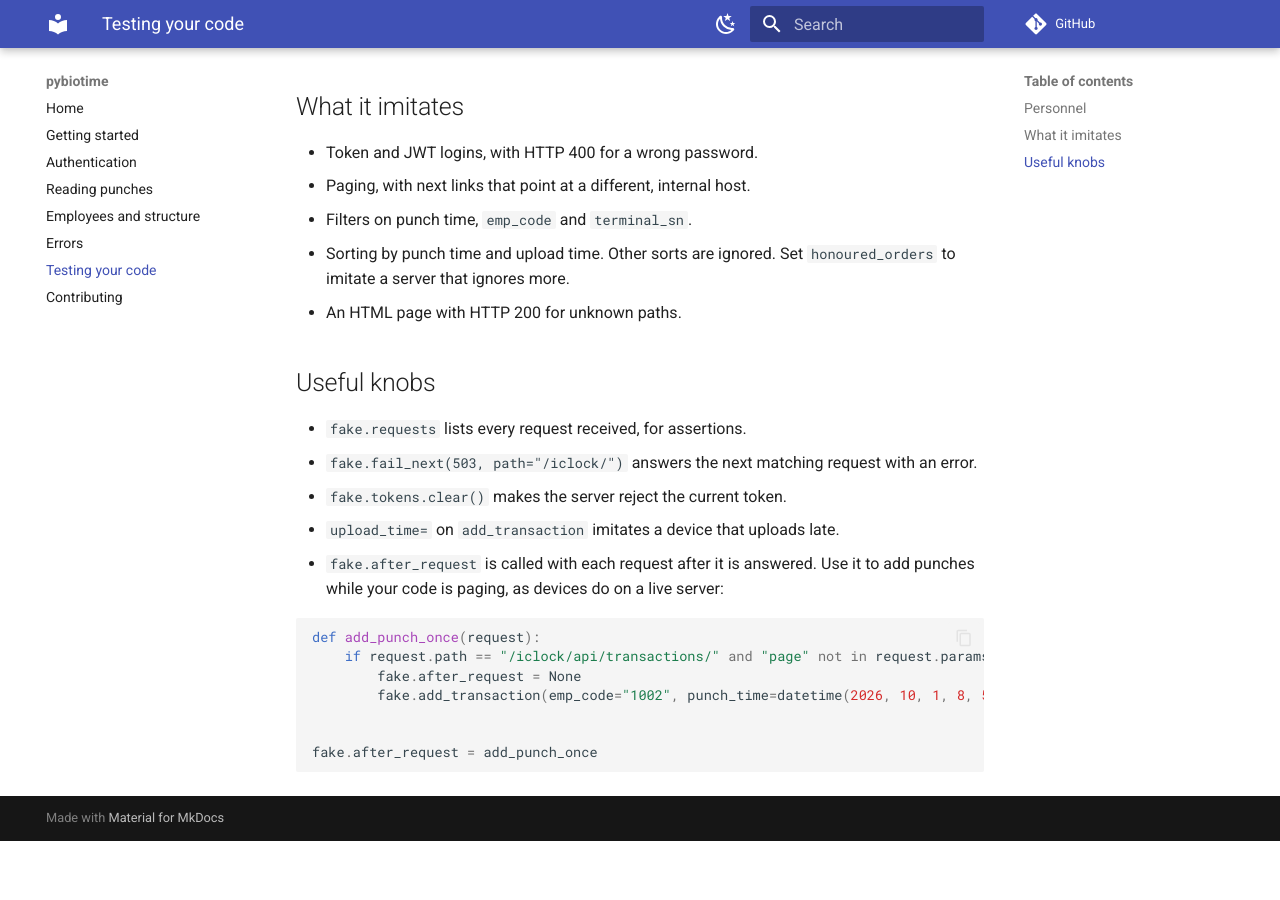
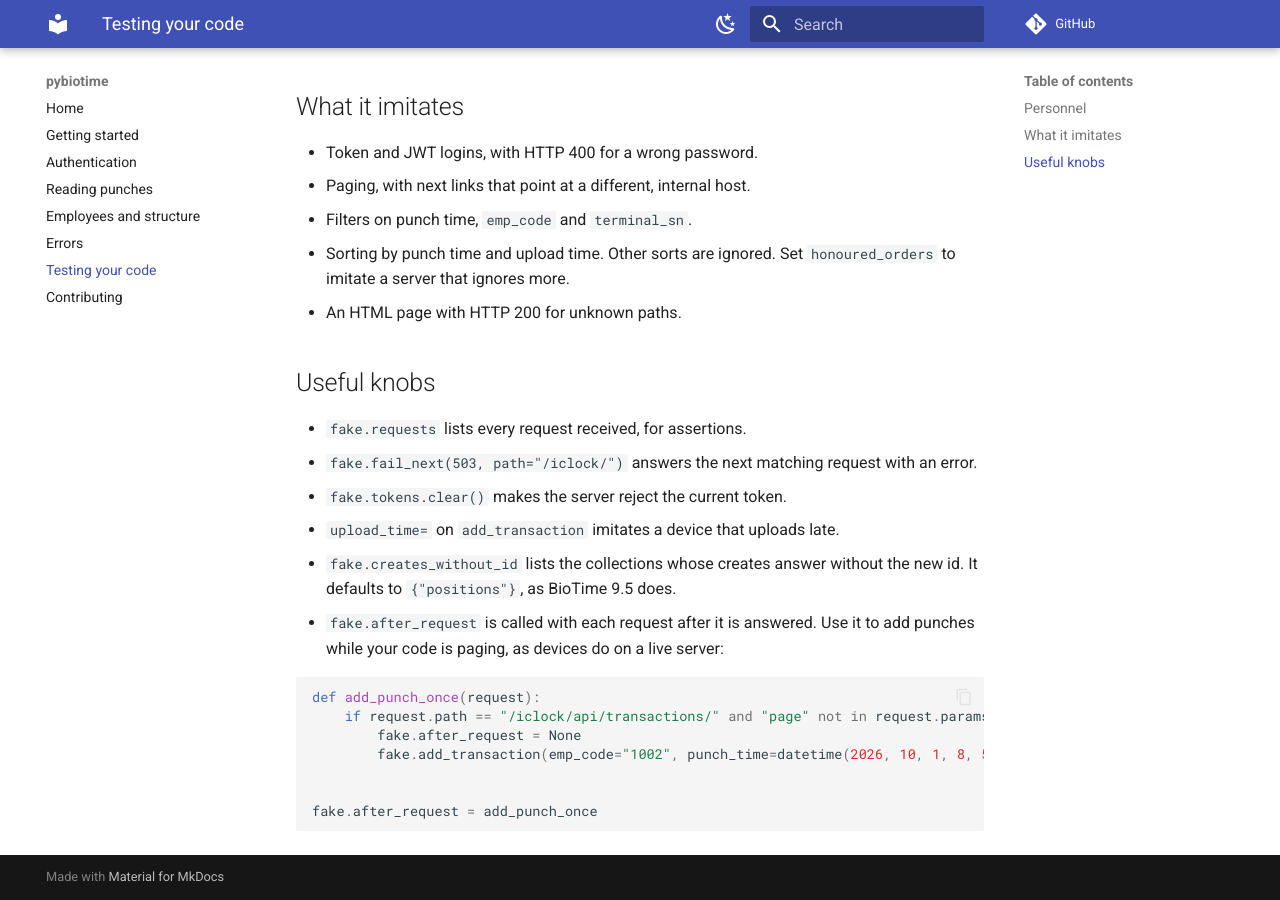
Before and after one commit to MalikZu/pybiotime, an MkDocs documentation site: the page built from docs/testing.md, in a window 1280 px wide and 900 px high, scrolled down 881 px. Built offline with MkDocs 1.6.1 and Material for MkDocs 9.7.7, drawn with Linux system fonts in a browser that asks for light colours; comment, search, counter and statistics services are not loaded; before the commit the page ends 1722 px from its top, so only the background shows below that.

Commit message:
docs: mention creates_without_id in the testing guide

```diff
--- a/docs/testing.md
+++ b/docs/testing.md
@@ -54,6 +54,8 @@ that must exist. Failures raise `BadRequestError` with `field_errors`, as on a r
 - `fake.fail_next(503, path="/iclock/")` answers the next matching request with an error.
 - `fake.tokens.clear()` makes the server reject the current token.
 - `upload_time=` on `add_transaction` imitates a device that uploads late.
+- `fake.creates_without_id` lists the collections whose creates answer without the new id.
+  It defaults to `{"positions"}`, as BioTime 9.5 does.
 - `fake.after_request` is called with each request after it is answered. Use it to add
   punches while your code is paging, as devices do on a live server:
 
```
